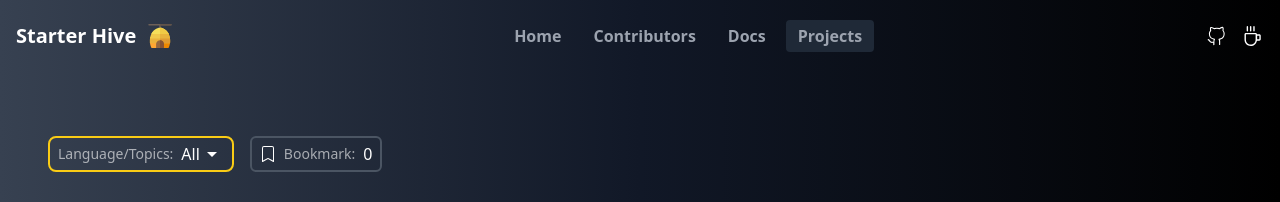
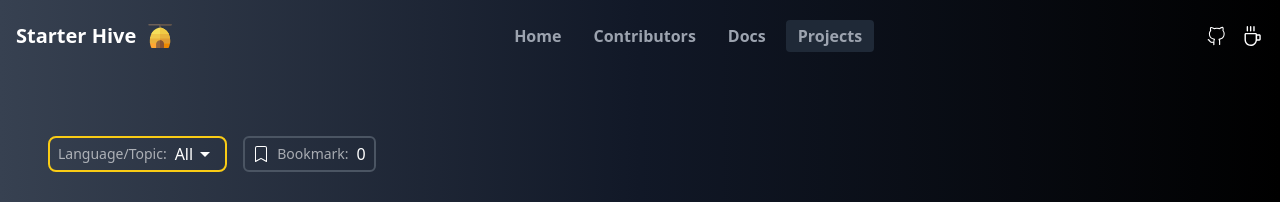
Before and after one commit to ArslanYM/StarterHive, a React (Vite) app in the folder web/: page /projects in a window 1280 px wide. Shown: the top 202 px of the page. Built offline with nearby package versions, Linux system fonts and the light colour scheme; grey boxes are pictures that could not be loaded.

Commit message:
Removed s from Topic word

```diff
--- a/web/src/pages/Issues/LanguageDropDown.jsx
+++ b/web/src/pages/Issues/LanguageDropDown.jsx
@@ -62,7 +62,7 @@ const LanguageDropDown = ({
         onClick={() => setIsDropDownVisible(!isDropDownVisible)}
       >
         <span className="dropdown-container opacity-60 text-sm block mr-2">
-          Language/Topics:{' '}
+          Language/Topic:{' '}
         </span>
         <span className="dropdown-container flex">
           {selectedLanguage}
@@ -74,7 +74,7 @@ const LanguageDropDown = ({
           className={`max-h-96 overflow-x-auto absolute top-10 flex w-64 flex-col ju bg-gray-800 border border-gray-700 shadow-xl rounded-md z-10`}
         >
           <div className="px-4 py-2 opacity-60 text-sm">
-            Filter By Language / Topics
+            Filter By Language / Topic
           </div>
           <div className="px-4 py-2 border-b border-gray-700 opacity-60 text-sm">
             <Input
```
